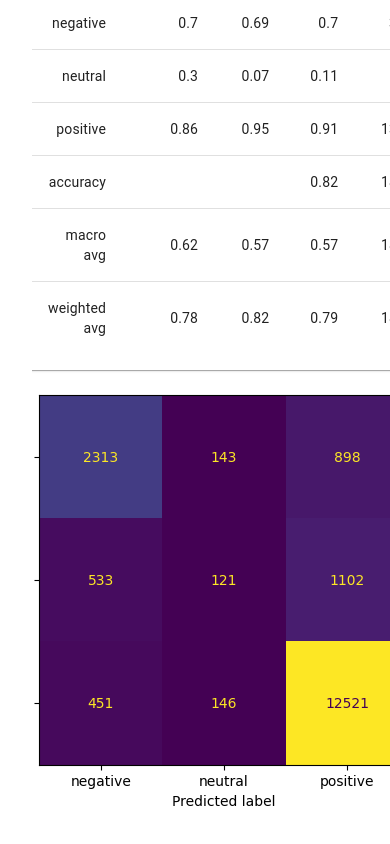
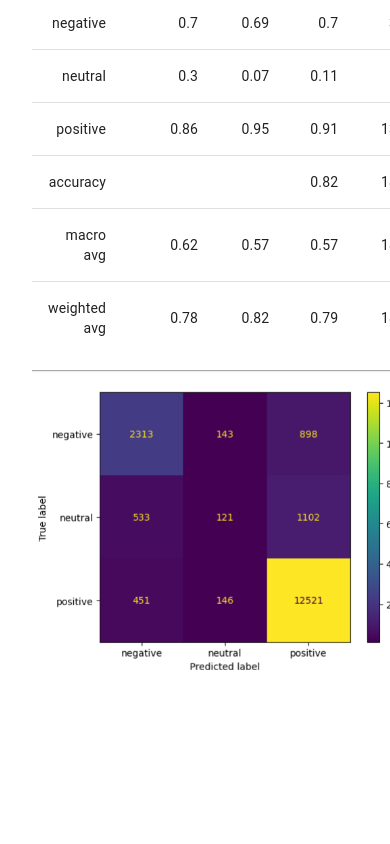
Before and after one commit to Benzux/CloudComputing25Front, a React (Vite) app: page / in a window 390 px wide. Shown: the part 678-1522 px from the top of the page. After the commit the page ends 1404 px from the top, so only its background shows below. Built offline with nearby package versions, Linux system fonts and the light colour scheme.

Commit message:
responsiveness test 4

```diff
--- a/src/App.tsx
+++ b/src/App.tsx
@@ -106,7 +106,12 @@ function App() {
             </TableBody>
           </Table>
         </TableContainer>
-        <img src={confusionMatrix} className="matrix" alt="Confusion Matrix" />
+        <img src={confusionMatrix} className="matrix" alt="Confusion Matrix" style = {{maxWidth:
+            width <= parseInt(ResponsiveSettings.smallScreenMaxWidth.replace("px", ""),10)
+            ? width
+            : 'fit-content'
+          }
+        }/>
       </DataDiv>
     </Layout>
   )
```
